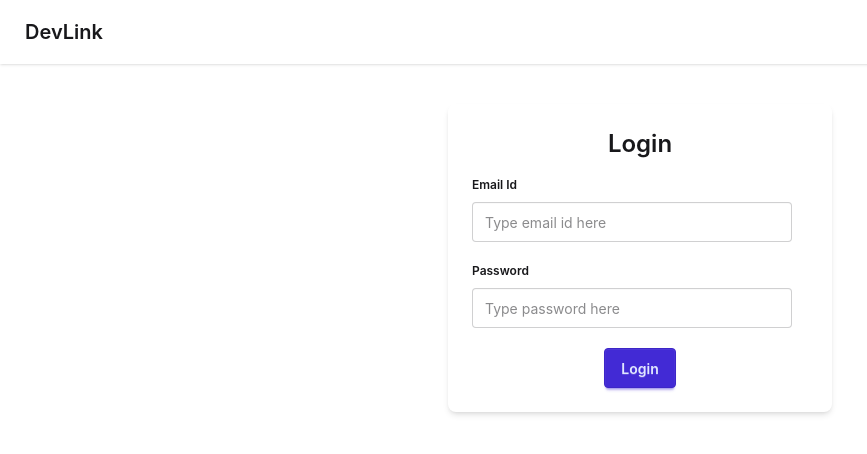
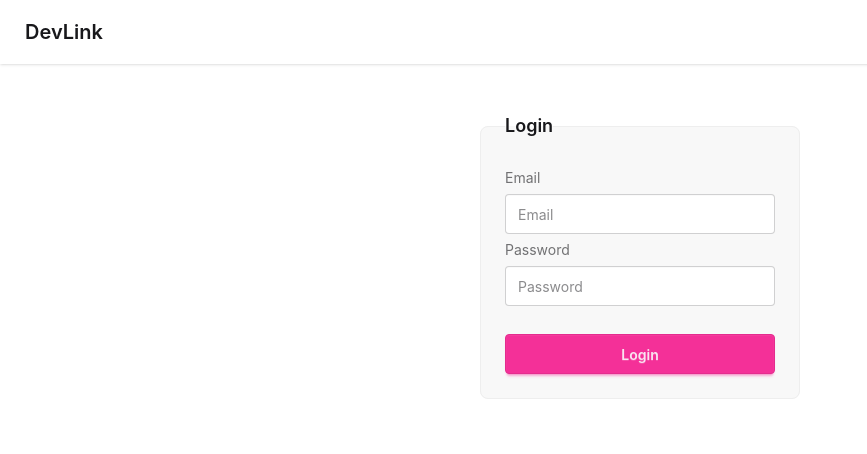
Before and after one commit to Saloni-Shukla78/DevLink, a React app in the folder frontend/: page /login in a window 1280 px wide. Shown: the top 454 px of the page, without its empty margins (0-867 px from the left). Built offline with nearby package versions, Linux system fonts and the light colour scheme; no server answers; the HTML template or start-up script is replaced by a standard one.

Commit message:
Change interface design

```diff
--- a/frontend/src/components/Login.jsx
+++ b/frontend/src/components/Login.jsx
@@ -2,22 +2,25 @@ import { useState } from "react";
 import axios from "axios";
 import { useDispatch } from "react-redux";
 import { addUser } from "../utils/userSlice";
-import { useNavigate} from "react-router-dom";
+import { useNavigate } from "react-router-dom";
 import { Base_url } from "../utils/constants";
-
 
 const Login = () => {
   const [email, setEmail] = useState("");
   const [password, setPassword] = useState("");
-  const [error,setError]=useState("");
-  const dispatch=useDispatch();
-  const navigate=useNavigate();
+  const [error, setError] = useState("");
+  const dispatch = useDispatch();
+  const navigate = useNavigate();
   const handleLogin = async () => {
     try {
-      const res = await axios.post(Base_url + "/login", {
-        email:email,
-        password:password,
-      }, {withCredentials:true});
+      const res = await axios.post(
+        Base_url + "/login",
+        {
+          email: email,
+          password: password,
+        },
+        { withCredentials: true },
+      );
       dispatch(addUser(res.data));
       navigate("/");
     } catch (err) {
@@ -27,7 +30,33 @@ const Login = () => {
 
   return (
     <div className="flex justify-center my-10">
-      <div className="card bg-base-400 w-96 shadow-md">
+      <fieldset className="fieldset bg-base-200 border-base-300 rounded-box w-xs border p-6">
+        <legend className="fieldset-legend text-lg">Login</legend>
+
+        <label className="label text-sm">Email</label>
+        <input
+          type="email"
+          value={email}
+          name="email"
+          className="input"
+          placeholder="Email"
+          onChange={(e) => setEmail(e.target.value)}
+        />
+
+        <label className="label text-sm">Password</label>
+        <input
+          type="password"
+          value={password}
+          name="password"
+          className="input"
+          placeholder="Password"
+          onChange={(e) => setPassword(e.target.value)}
+        />
+        <p className="text-red-500">{error}</p>
+
+        <button className="btn btn-secondary mt-4" onClick={handleLogin}>Login</button>
+      </fieldset>
+      {/* <div className="card bg-base-400 w-96 shadow-md">
         <div className="card-body">
           <h2 className="card-title text-2xl justify-center">Login</h2>
           <fieldset className="fieldset">
@@ -59,7 +88,7 @@ const Login = () => {
             </button>
           </div>
         </div>
-      </div>
+      </div> */}
     </div>
   );
 };
```
